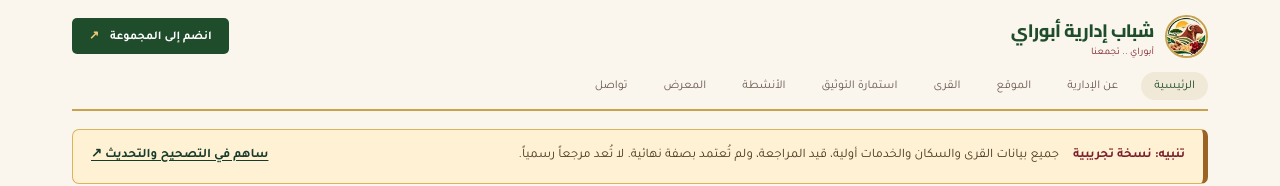
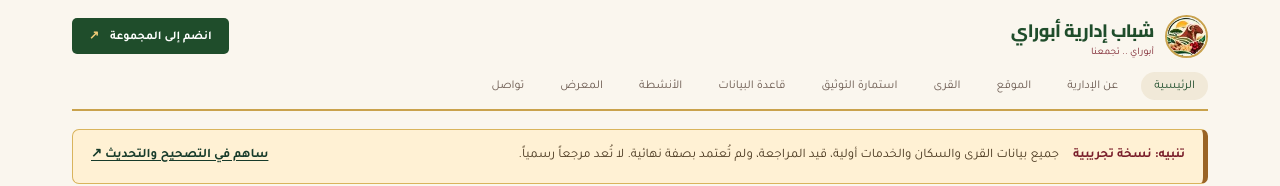
Before and after one commit to fawaztahir79/aburayyouth, a website: page index.html in a window 1280 px wide. Shown: the top 186 px of the page. Drawn offline with nearby package versions, Linux system fonts and the light colour scheme.

Commit message:
Add navigation and homepage link to village database

```diff
--- a/index.html
+++ b/index.html
@@ -21,7 +21,7 @@
         <a class="header-join" href="https://www.facebook.com/share/g/1E6NHGtmCt/" target="_blank" rel="noopener">انضم إلى المجموعة <span>↗</span></a>
       </div>
       <nav class="main-nav" aria-label="التنقل الرئيسي">
-        <a class="active" href="#top">الرئيسية</a><a href="#about">عن الإدارية</a><a href="#location">الموقع</a><a href="#villages">القرى</a><a href="form.html">استمارة التوثيق</a><a href="#activities">الأنشطة</a><a href="#gallery">المعرض</a><a href="#contact">تواصل</a>
+        <a class="active" href="#top">الرئيسية</a><a href="#about">عن الإدارية</a><a href="#location">الموقع</a><a href="#villages">القرى</a><a href="form.html">استمارة التوثيق</a><a href="database.html">قاعدة البيانات</a><a href="#activities">الأنشطة</a><a href="#gallery">المعرض</a><a href="#contact">تواصل</a>
       </nav>
     </header>
 
@@ -42,7 +42,7 @@
       <section class="villages-section" id="villages" aria-labelledby="villages-title"><div class="section-heading"><div><p class="section-kicker">دليل القرى</p><h2 id="villages-title">أسماءٌ تحفظ <span>المكان.</span></h2></div><div class="heading-note"><span>01</span><p>ابحث عن قريتك<br />واكتشف ما نعرفه عنها</p></div></div><div class="search-wrap"><span class="search-icon">⌕</span><label class="sr-only" for="villageSearch">ابحث عن قرية</label><input id="villageSearch" type="search" placeholder="اكتب اسم القرية للبحث..." autocomplete="off" /><span class="search-count" id="searchCount">34 قرية</span></div><div class="village-list" id="villageList"></div><p class="no-results" id="noResults" hidden>لم نجد قرية بهذا الاسم. جرّب كتابة جزء من الاسم.</p></section>
 
       <section class="contribute-section" aria-labelledby="contribute-title">
-        <div class="contribute-copy"><p class="section-kicker">ذاكرة أبوراي</p><h2 id="contribute-title">كل معلومة تحفظ<br /><span>حكاية قرية.</span></h2><p>ساعدنا في حصر وتوثيق بيانات القرى والخدمات والسكان. اترك المعلومات التي لا تعرفها فارغة، ولا تضع تقديرات على أنها أرقام رسمية.</p><a class="button primary" href="form.html">ساهم في توثيق قريتك <span>↗</span></a></div>
+        <div class="contribute-copy"><p class="section-kicker">ذاكرة أبوراي</p><h2 id="contribute-title">كل معلومة تحفظ<br /><span>حكاية قرية.</span></h2><p>ساعدنا في حصر وتوثيق بيانات القرى والخدمات والسكان. اترك المعلومات التي لا تعرفها فارغة، ولا تضع تقديرات على أنها أرقام رسمية.</p><a class="button primary" href="database.html">استعرض قاعدة البيانات <span>↗</span></a><a class="text-link" href="form.html">ساهم في توثيق قريتك <span>↗</span></a></div>
         <div class="contribute-note"><span class="contribute-icon">✦</span><strong>معلومة منك، ذاكرة للجميع</strong><p>بيانات الاسم ورقم الهاتف تُستخدم للتوثيق الداخلي ولا تُنشر على الموقع، وفق تنبيهات الاستمارة.</p><a class="text-link" href="https://docs.google.com/forms/d/e/1FAIpQLScc6wgh5er9CJ9S9nJ8ev5MWcSFb3zWXDHcLj6hicdI15OFcw/viewform" target="_blank" rel="noopener">فتح الاستمارة مباشرة <span>↗</span></a></div>
       </section>
 
```
